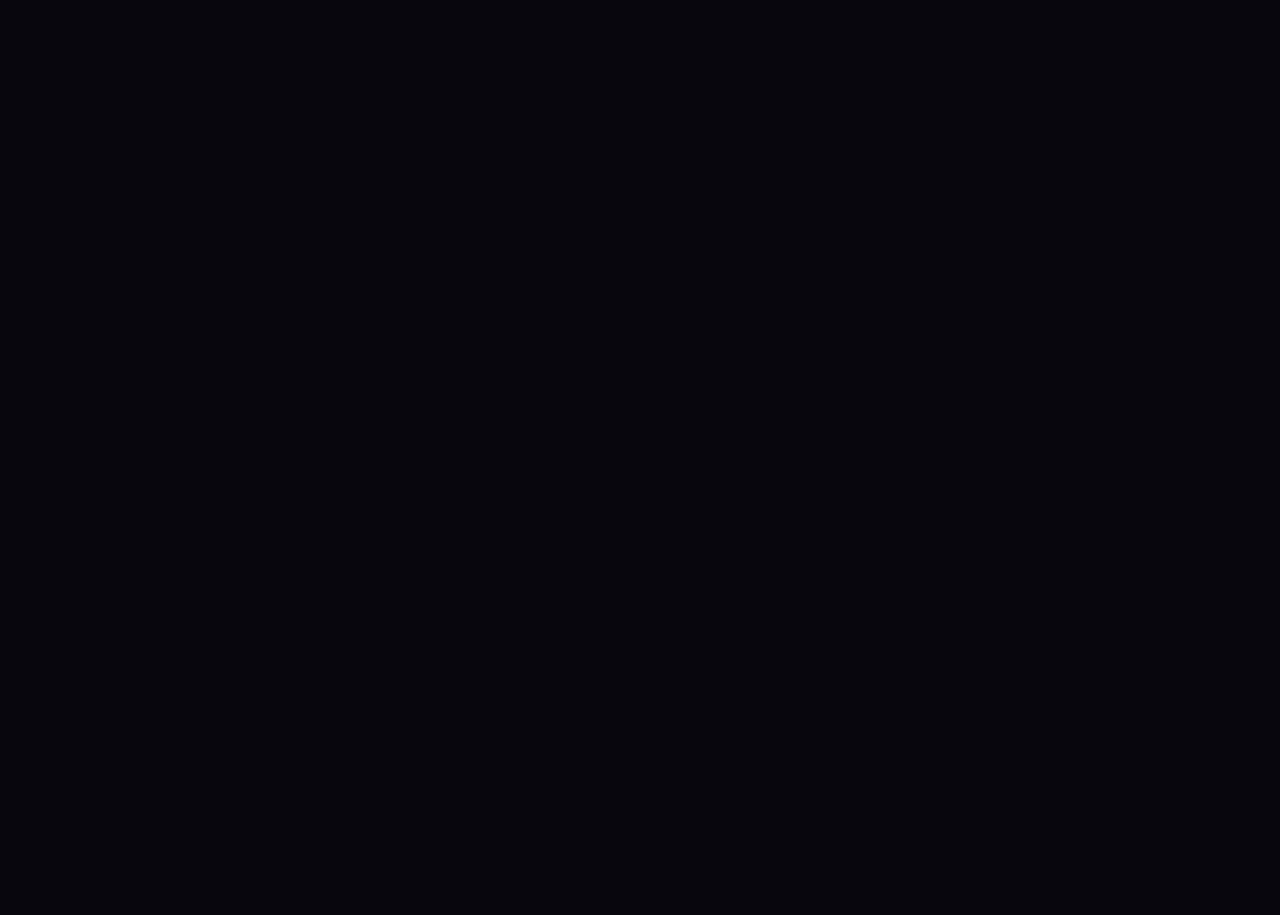
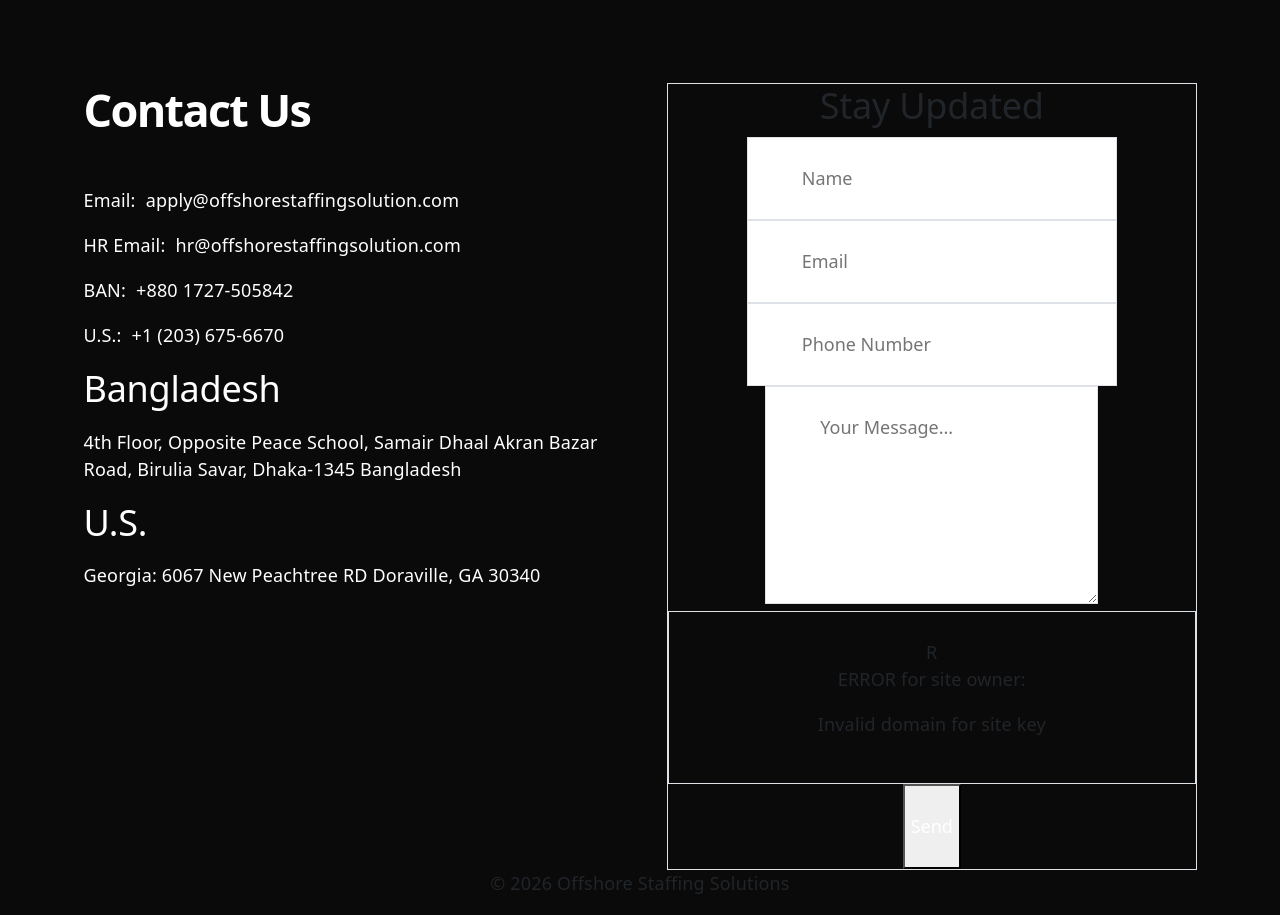
Before and after one commit to rakibhosain2302/SPA-System, a React (Vite) app: page / in a window 1280 px wide. Shown: the part 6340-7255 px from the top of the page. Before the commit the page ends 6338 px from the top, so only its background shows below. Built offline with nearby package versions, Linux system fonts and the light colour scheme.

Commit message:
SPA Contract Section Implement

```diff
--- a/src/App.css
+++ b/src/App.css
@@ -501,7 +501,6 @@
   display: none;
 }
 
-
 /* Members Section */
 .members-section {
   margin-top: 130px;
@@ -513,10 +512,35 @@
   margin-bottom: 50px;
 }
 
-
 .members-section img {
   margin: 40px 0;
   width: 300px;
   height: 300px;
   object-fit: cover;
 }
+
+/* Contact Us */
+
+.contact-section {
+  margin-top: 130px;
+}
+
+.contact-section h1 {
+  font-size: 45px;
+  font-weight: 700;
+  color: var(--text-color);
+  margin-bottom: 50px;
+  text-align: left;
+}
+
+.contact-section-left {
+  text-align: left;
+  color: var(--text-color);
+}
+
+.contact-section-left .general-email, .hr-email, .ban-telephone, .us-telephone {
+  display: flex;
+  justify-content: flex-start;
+  align-items: center;
+  gap: 10px;
+}
--- a/src/App.jsx
+++ b/src/App.jsx
@@ -11,6 +11,7 @@
 import Award from './components/Award'
 import Review from './components/Review'
 import Members from './components/Members'
+import ContactUs from './components/Contract'
 
 function App() {
 
@@ -36,6 +37,8 @@
 
       <Members />
 
+      <ContactUs  />
+
       <Footer />
     </>
   )
--- /dev/null
+++ b/src/components/Contract.jsx
@@ -0,0 +1,155 @@
+import { useState } from 'react';
+
+const ContactUs = () => {
+    const [formData, setFormData] = useState({
+        name: '',
+        email: '',
+        phone: '',
+        message: ''
+    });
+
+    const handleChange = (e) => {
+        setFormData({
+            ...formData,
+            [e.target.name]: e.target.value
+        });
+    };
+
+    const handleSubmit = (e) => {
+        e.preventDefault();
+        // এখানে তোমার backend API call দিতে পারো
+        console.log('Form Submitted:', formData);
+        alert('Thank you! We will get back to you soon.');
+    };
+
+    return (
+        <div className="container contact-section">
+            <div className="row g-5">
+                {/* Left Side - Contact Info */}
+                <div className="col-md-6 contact-section-left">
+                    <h1 className="font-bold mb-8">Contact Us</h1>
+                    <div className="space-y-6 text-lg">
+                        <div className="general-email">
+                            <p className="text-gray-400">Email:</p>
+                            <p className="hover:text-blue-400 transition-colors">
+                                apply@offshorestaffingsolution.com
+                            </p>
+                        </div>
+
+                        <div className="hr-email">
+                            <p className="text-gray-400">HR Email:</p>
+                            <p className="hover:text-blue-400 transition-colors">
+                                hr@offshorestaffingsolution.com
+                            </p>
+                        </div>
+
+                        <div className="ban-telephone">
+                            <p className="text-gray-400">BAN:</p>
+                            <p>+880 1727-505842</p>
+                        </div>
+
+                        <div className="us-telephone">
+                            <p className="text-gray-400">U.S.:</p>
+                            <p>+1 (203) 675-6670</p>
+                        </div>
+                    </div>
+
+                    {/* Bangladesh Address */}
+                    <div className="ban-address">
+                        <h2 className="text-xl font-semibold mb-3">Bangladesh</h2>
+                        <p className="text-gray-400 leading-relaxed">
+                            4th Floor, Opposite Peace School,
+                            Samair Dhaal Akran Bazar Road, Birulia Savar,
+                            Dhaka-1345 Bangladesh
+                        </p>
+                    </div>
+
+                    {/* US Address */}
+                    <div className="us-address">
+                        <h2 className="text-xl font-semibold mb-3">U.S.</h2>
+                        <p className="text-gray-400 leading-relaxed">
+                            Georgia: 6067 New Peachtree RD Doraville, GA 30340
+                        </p>
+                    </div>
+
+                    {/* Red Dot Decoration */}
+                    <div className="w-6 h-6 bg-red-600 rounded-full"></div>
+                </div>
+
+                {/* Right Side - Form */}
+                <div className="col-md-6 contact-section-right">
+                    <div className="bg-zinc-950 border border-zinc-800 rounded-2xl p-8">
+                        <h2 className="text-3xl font-bold mb-8">Stay Updated</h2>
+
+                        <form onSubmit={handleSubmit} className="space-y-6">
+                            <div>
+                                <input
+                                    type="text"
+                                    name="name"
+                                    value={formData.name}
+                                    onChange={handleChange}
+                                    placeholder="Name"
+                                    className="w-full bg-zinc-900 border border-zinc-700 rounded-xl px-5 py-4 text-white placeholder-gray-500 focus:outline-none focus:border-blue-600 transition-all"
+                                    required
+                                />
+                            </div>
+
+                            <div>
+                                <input
+                                    type="email"
+                                    name="email"
+                                    value={formData.email}
+                                    onChange={handleChange}
+                                    placeholder="Email"
+                                    className="w-full bg-zinc-900 border border-zinc-700 rounded-xl px-5 py-4 text-white placeholder-gray-500 focus:outline-none focus:border-blue-600 transition-all"
+                                    required
+                                />
+                            </div>
+
+                            <div>
+                                <input
+                                    type="tel"
+                                    name="phone"
+                                    value={formData.phone}
+                                    onChange={handleChange}
+                                    placeholder="Phone Number"
+                                    className="w-full bg-zinc-900 border border-zinc-700 rounded-xl px-5 py-4 text-white placeholder-gray-500 focus:outline-none focus:border-blue-600 transition-all"
+                                />
+                            </div>
+
+                            <div>
+                                <textarea
+                                    name="message"
+                                    value={formData.message}
+                                    onChange={handleChange}
+                                    placeholder="Your Message..."
+                                    rows="6"
+                                    className="w-full bg-zinc-900 border border-zinc-700 rounded-2xl px-5 py-4 text-white placeholder-gray-500 focus:outline-none focus:border-blue-600 transition-all resize-y"
+                                    required
+                                ></textarea>
+                            </div>
+
+                            {/* reCAPTCHA Error Message (as shown in your image) */}
+                            <div className="bg-white/10 border border-red-500/30 rounded-xl p-4 text-red-400 text-sm flex items-center gap-3">
+                                <div className="w-6 h-6 bg-blue-600 rounded flex items-center justify-center text-xs font-bold">R</div>
+                                <div>
+                                    <p className="font-medium">ERROR for site owner:</p>
+                                    <p>Invalid domain for site key</p>
+                                </div>
+                            </div>
+
+                            <button
+                                type="submit"
+                                className="w-full bg-red-600 hover:bg-red-700 transition-colors text-white font-semibold py-4 rounded-xl text-lg"
+                            >
+                                Send
+                            </button>
+                        </form>
+                    </div>
+                </div>
+            </div>
+        </div>
+    );
+};
+
+export default ContactUs;
```
